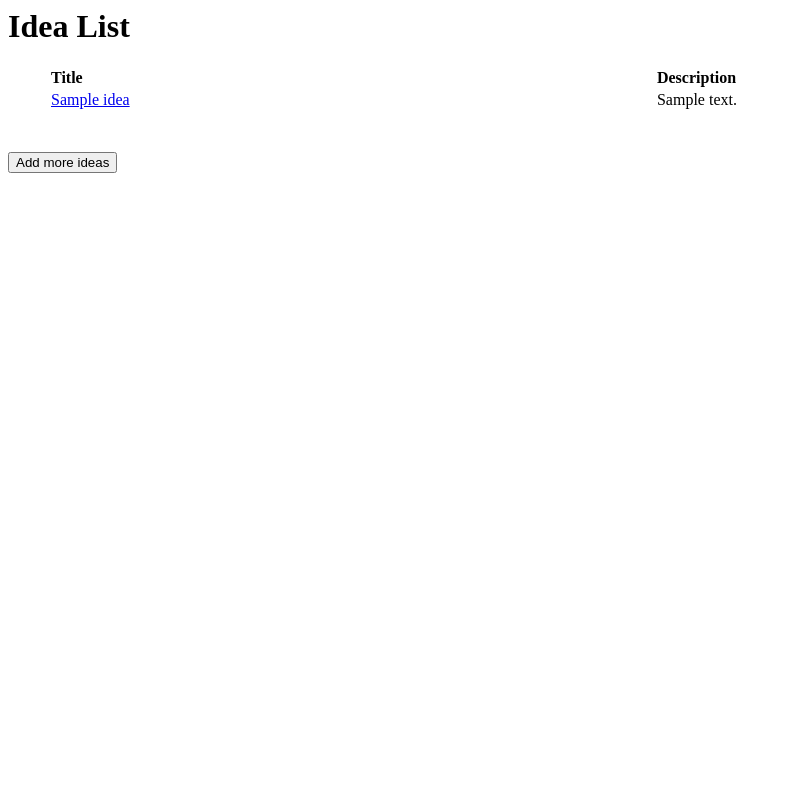
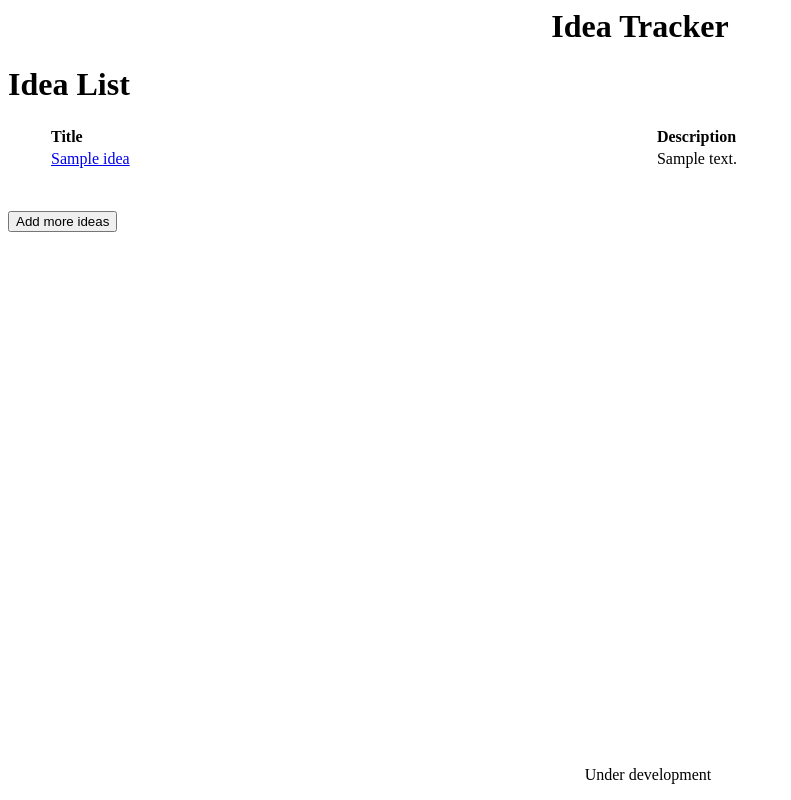
Before and after one commit to ha90/idea_tracker, a Django app: page /ideaTracker/ in a window 1280 px wide. Shown: the whole page, without its empty margins (0-791 px from the left). Run offline with Django 3.2, Linux system fonts and the light colour scheme; tables that the repository leaves empty hold one stand-in row (values such as "Sample post").

Commit message:
Playing with header and footer

```diff
--- a/ideaTracker/templates/ideaTracker/index.html
+++ b/ideaTracker/templates/ideaTracker/index.html
@@ -1,3 +1,6 @@
+<header style="background-color: none; text-align:center">
+<h1>Idea Tracker</h1>
+</header>
 <h1> Idea List </h1>
 {% if idea_list %}
     <table style="width:100%;padding-left:40px;padding-bottom:40px">
@@ -20,3 +23,7 @@
 {% csrf_token %}
     <input type="submit" value="Add more ideas"/>
 </form>
+
+<footer style="position:fixed; bottom:0; text-align:center; width:100%">
+<p> Under development </p>
+</footer>
```
